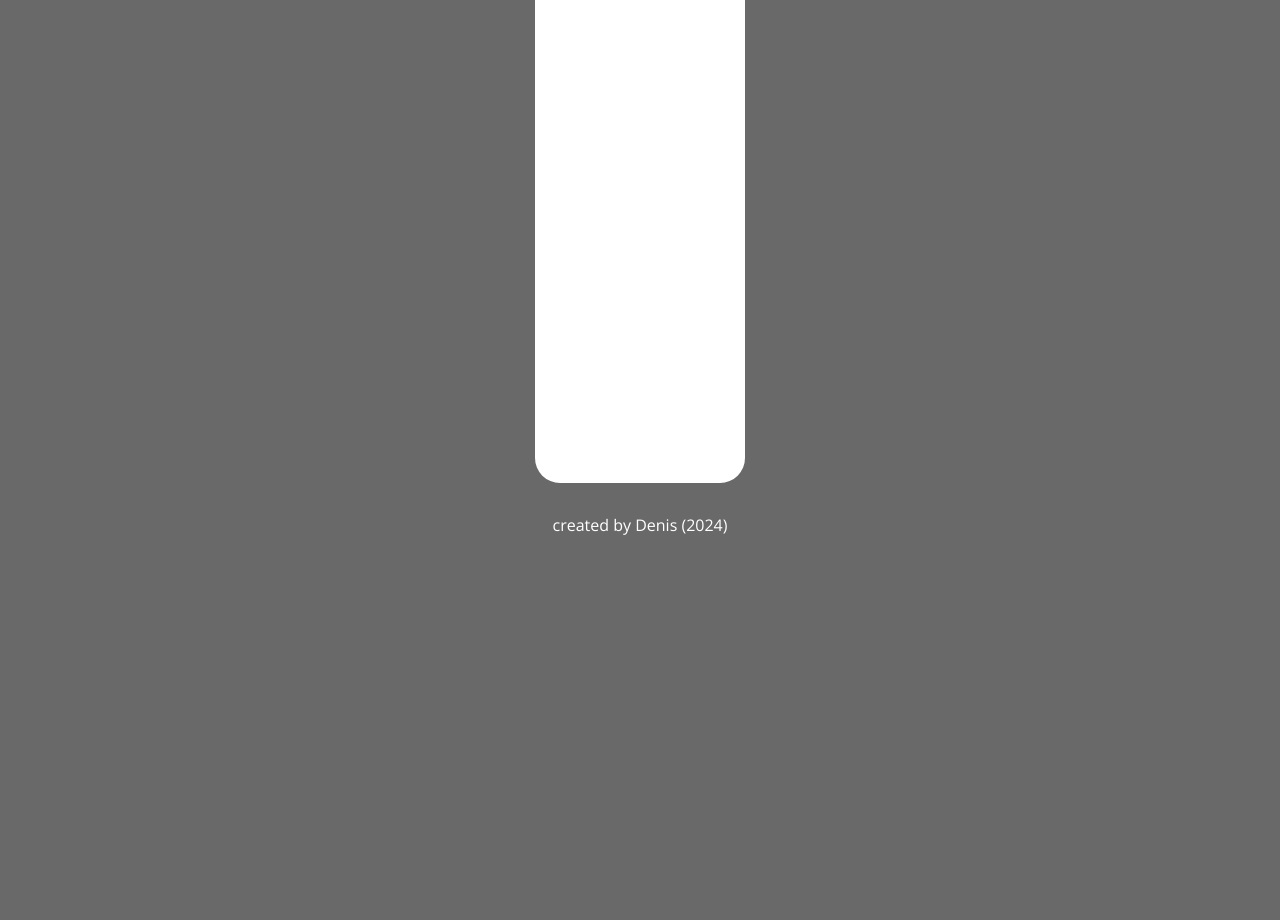
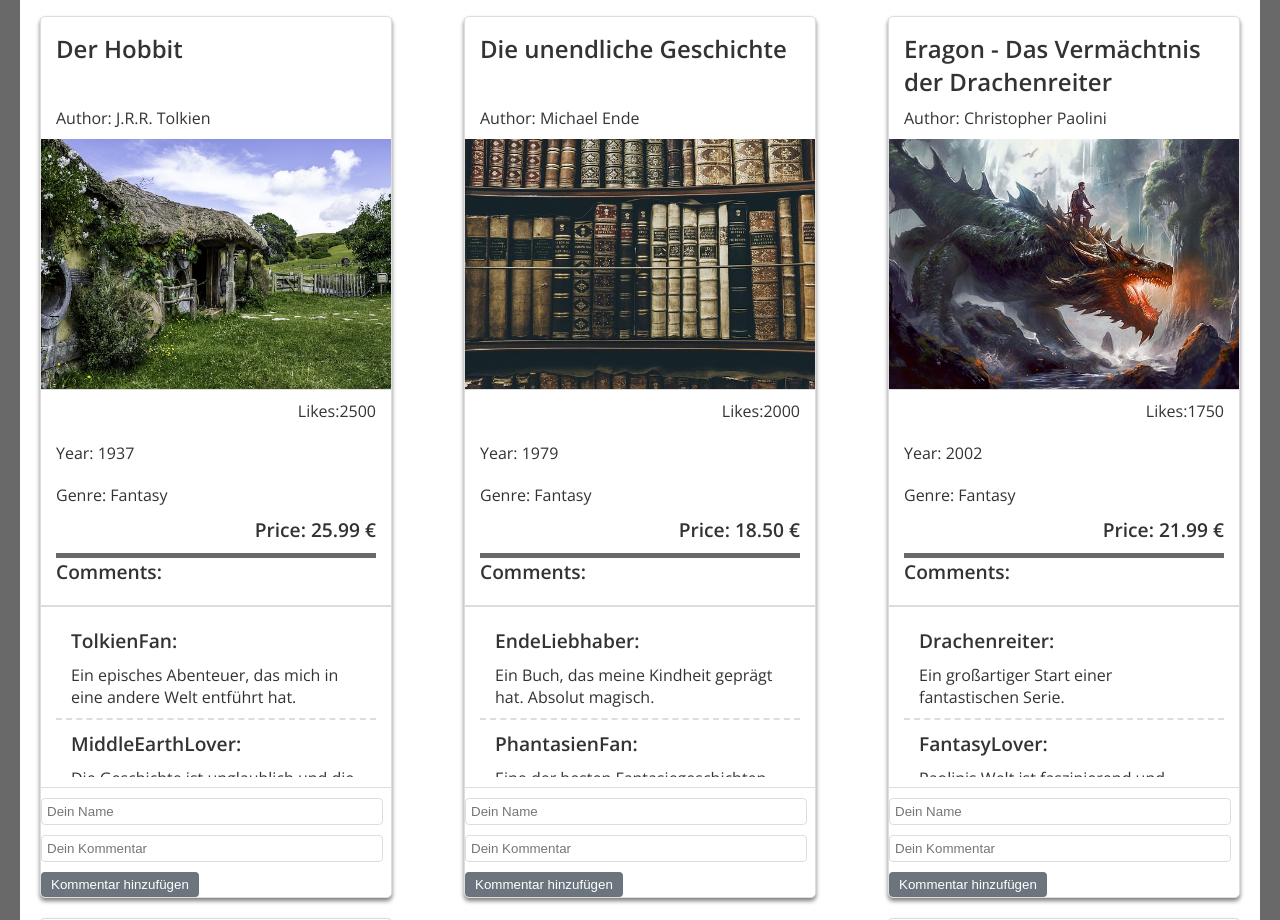
Before and after one commit to Denisator82/Bookstore, a plain HTML site: page index.html in a window 1280 px wide. Shown: the part 233-1153 px from the top of the page. Before the commit the page ends 800 px from the top, so only its background shows below. Drawn offline with nearby package versions, Linux system fonts and the light colour scheme.

Commit message:
comment area integrated

```diff
--- a/script.js
+++ b/script.js
@@ -1,3 +1,7 @@
+function init() {
+    insertBooks();
+};
+
 function insertBooks() {
     let contentRef = document.getElementById('booksGallery');
     contentRef.innerHTML = "";
@@ -7,16 +11,16 @@ function insertBooks() {
             .replace('{{image}}', books[indexBook].image)
             .replace('{{author}}', books[indexBook].author)
             .replace('{{publishedYear}}', books[indexBook].publishedYear)
-            .replace('{{price}}', books[indexBook].price.toFixed)
+            .replace('{{price}}', books[indexBook].price.toFixed(2))
             .replace('{{likes}}', books[indexBook].likes)
             .replace('{{genre}}', books[indexBook].genre)
-            .replace('{{index}}', indexBook);
+            .replace(/{{index}}/g,indexBook);
 
         // Lade und ersetze Kommentare
         let commentsHTML = '';
-        for (let indexComments = 0; indexComments < books[indexBook].comments.length; indexComments++) {
-            commentsHTML += commentTemplate.replace('{{name}}', books[indexBook].comments[indexComments].name)
-                .replace('{{comment}}', books[indexBook].comments[indexComments].comment);
+        for (let comment of books[indexBook].comments) {
+            commentsHTML += commentTemplate.replace('{{name}}', comment.name)
+                .replace('{{comment}}', comment.comment);
         }
         bookHTML = bookHTML.replace('{{comments}}', commentsHTML);
 
@@ -30,10 +34,8 @@ function addComment(bookIndex) {
 
     if (name && text) {
         books[bookIndex].comments.push({ name: name, comment: text });
-        insertBooks(); // Aktualisiere die Bücheranzeige, um den neuen Kommentar zu zeigen
+        insertBooks(); // Aktualisiere die Bücheranzeige
+    } else {
+        console.log('Name oder Kommentar fehlt!'); // Debug-Ausgabe
     }
 };
-
-function init() {
-    insertBooks();
-};
--- a/style.css
+++ b/style.css
@@ -95,8 +95,13 @@ h2 {
     margin-top: 20px;
 }
 
+.book:hover {
+    transform: translateY(-5px);
+    box-shadow: 0 5px 15px rgba(0, 0, 0, 0.3);
+}
+
 .comment {
-        border-bottom: 2px dashed #ddd; /* Typ, Farbe und Dicke des Bindestrichs */
+        border-bottom: 2px dashed #ddd;
         margin: 10px 0;
 }
 
@@ -124,7 +129,7 @@ h2 {
     padding: 5px 10px;
     border: none;
     border-radius: 4px;
-    background-color: rgb(105, 105, 105);
+    background-color: #6c757d;
     color: white;
     cursor: pointer;
 }
--- a/templates.js
+++ b/templates.js
@@ -3,7 +3,7 @@ const bookTemplate = `
         <h3>{{name}}</h3>
         <p>Author: {{author}}</p>
         <img src="{{image}}" alt="{{name}}">
-        <p class="Likes">{{likes}}</p>
+        <p class="Likes">Likes:{{likes}}</p>
         <p>Year: {{publishedYear}}</p>
         <p>Genre: {{genre}}</p>
         <h4 class="price">Price: {{price}} €</h4>
@@ -14,7 +14,7 @@ const bookTemplate = `
         <div class="comment-form">
             <input type="text" id="commentName-{{index}}" placeholder="Dein Name" />
             <input type="text" id="commentText-{{index}}" placeholder="Dein Kommentar">
-            <button onclick="addComment{{index}}">Kommentar hinzufügen</button>
+            <button onclick="addComment({{index}})">Kommentar hinzufügen</button>
         </div>
     </div>
 `;
```
